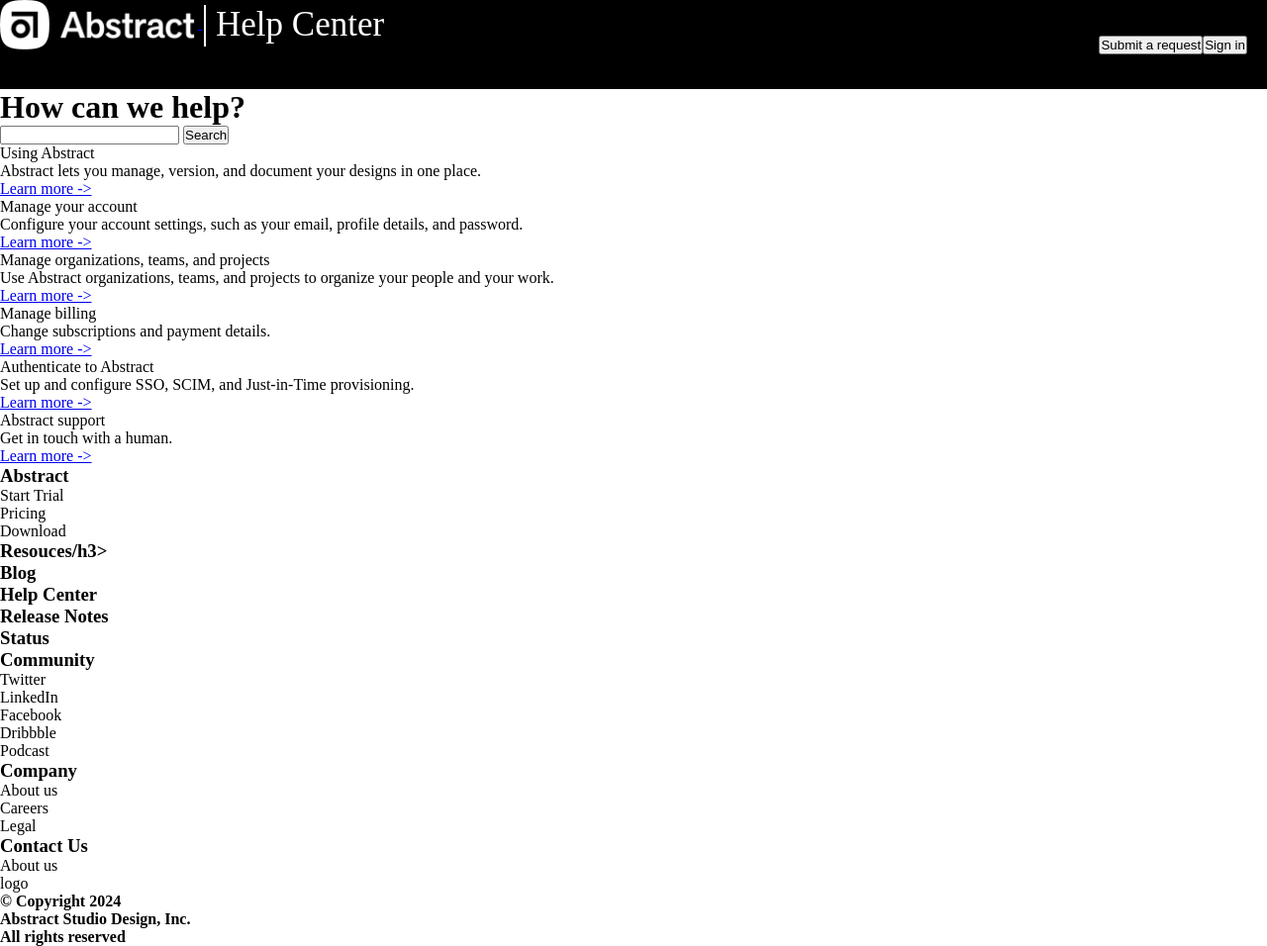
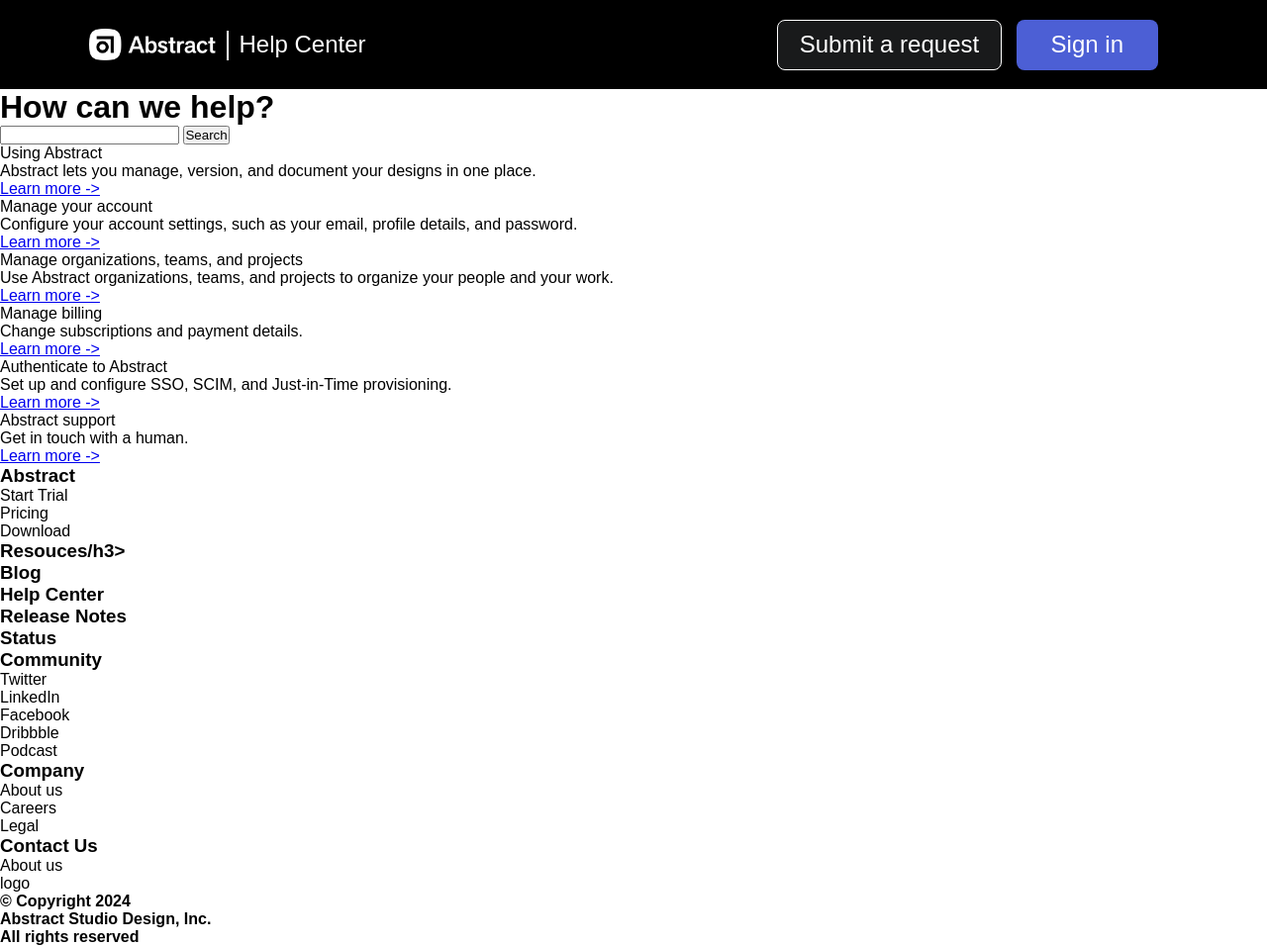
Before and after one commit to julianafc/Abstract_Help_Page, a plain HTML site: page index.html in a window 1280 px wide. Shown: the whole page at 99% size. Drawn offline with Linux system fonts and the light colour scheme.

Commit message:
menu finalizado

```diff
--- a/index.html
+++ b/index.html
@@ -12,15 +12,15 @@
 <body>
     <header>
         <div id="logo">
-            <a href="#">
+            <a href="#" id="logo1">
                 <img src="assets\img\abstract.png" alt="Logo Abstract">
             </a>
             <a href="#" id="hc">Help Center</a>
         </div>
             <nav>
 
-        <button>Submit a request</button>
-        <button>Sign in</button>
+        <button id="botao1">Submit a request</button>
+        <button id="botao2">Sign in</button>
     </nav>
     </header>
 
--- a/style.css
+++ b/style.css
@@ -1,7 +1,22 @@
+@font-face {
+    font-family: 'GT-America';
+    src: url('assets/font/GT-America/GT-America-Mono-Black-Trial.otf') format('opentype');
+    font-weight: bold;
+    font-style: normal;
+}
+
+@font-face {
+    font-family: 'GT-America';
+    src: url('assets/font/GT-America/GT-America-Mono-Regular-Trial.otf') format('opentype');
+    font-weight: regular;
+    font-style: normal;
+}
+
 * {
     margin: 0;
     padding: 0;
     box-sizing: border-box;
+    font-family: sans-serif;
   }
 
 header{
@@ -11,28 +26,32 @@
     margin: 0;
     display:flex;
     justify-content: space-between;
+    padding: 0 90px;
+
+}
+
+#logo{
+    align-content: center;
+
+    #logo1{
+        max-width: 130px;
+        text-decoration: none;
+    }
 
     img{
-        width: 200px;
+        width: 130px;
         align-items: center;
         vertical-align: middle;
     }
 }
 
-nav{
-    display: flex;
-    justify-content: space-between;
-    align-items: center;
-    padding: 10px 20px;
-
-}
-
 #hc{
-    font-size: 35px;
+    /* font-family: "GT-America"; */
+    font-size: 24px;
     font-weight: 500;
     border-left: 2px solid white;
     padding: 0 0 3px 10px;
-    margin-left: 2px;
+    margin-left: 5px;
     text-decoration: none;
     color: white;
     vertical-align: middle;
@@ -42,8 +61,34 @@
     text-decoration:underline;
 }
 
-.abstract-logo{
-    display: inline-block;
+nav{
+    align-content: center;
+    padding: 10px 20px;
+}
+#botao1, #botao2{
+    font-size: 24px;
+    width: auto;
+    height: 51px;
+    color: white;
+    border-radius: 8px;
+
 }
 
-main{}
+#botao1{
+    background-color: #191a1b;
+    border: solid 1px white;
+    padding: 6px 22px;
+}
+
+#botao2{
+    background-color: #4C5FD5;
+    color: white;
+    border: none;
+    margin-left: 10px;
+    padding: 6px 35px;
+}
+
+#botao2:hover{
+    color: black;
+    background-color: white;
+}
```
